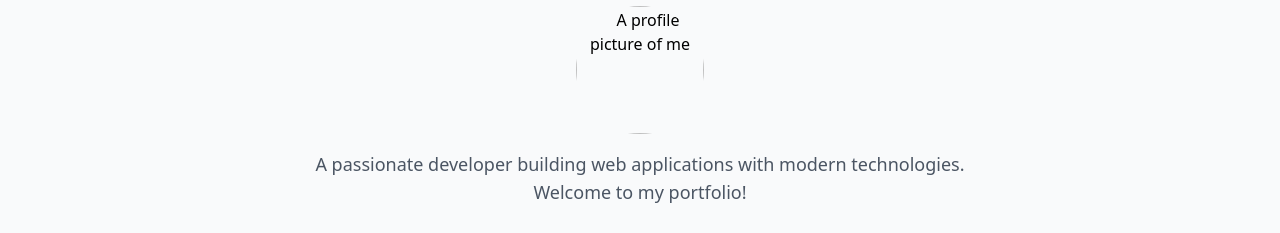
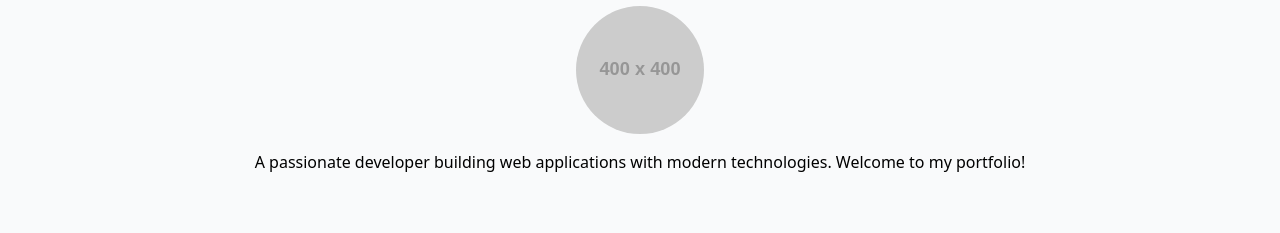
Before and after one commit to ljudge796/my-portfolio, a plain HTML site: page index.html in a window 1280 px wide. Shown: the part 242-475 px from the top of the page. Drawn offline with nearby package versions, Linux system fonts and the light colour scheme; placeholder pictures from the web are drawn by us.

Commit message:
Update index.html

```diff
--- a/index.html
+++ b/index.html
@@ -90,8 +90,12 @@ Hi, I'm Liam
 <h2 class="text-4xl sm:text-5xl font-extrabold text-gray-900 dark:text-white mb-4">
 Hi, I'm Your Name
 </h2>
-<img src="profile.jpg" alt="A profile picture of me" class="w-32 h-32 rounded-full mx-auto mb-4">
-<p class="text-lg text-gray-600 dark:text-gray-400 max-w-2xl mx-auto">
+<img
+  src="profile.jpg"
+  onerror="this.onerror=null; this.src='https://placehold.co/400x400?text=Liam+Judge';"
+  alt="Portrait of Liam Judge"
+  class="w-32 h-32 rounded-full mx-auto mb-4"
+/>
 A passionate developer building web applications with modern technologies. Welcome to my portfolio!
 </p>
 </section>
```
